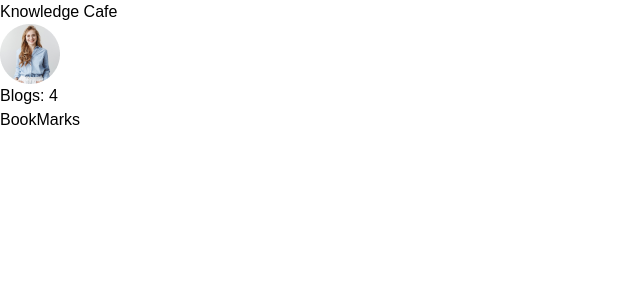
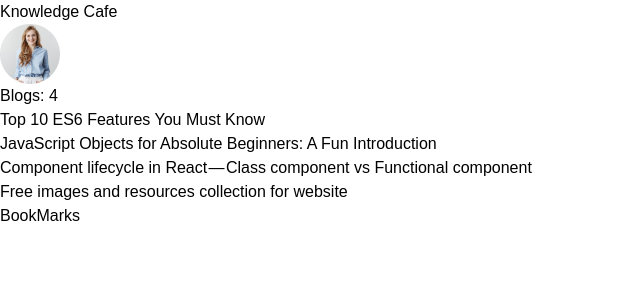
Before and after one commit to SamiulHasan-dev/react-knowledge-cafe, a React (Vite) app: page / in a window 1280 px wide. Shown: the top 300 px of the page, without its empty margins (0-640 px from the left). Built offline with nearby package versions, Linux system fonts and the light colour scheme.

Commit message:
Blog title

```diff
--- a/src/components/Blog/Blog.jsx
+++ b/src/components/Blog/Blog.jsx
@@ -1,10 +1,10 @@
 import PropTypes from 'prop-types';
 
 const Blog = ({blog}) => {
-    console.log(blog)
+    const {title} = blog;
     return (
         <div>
-
+            <h2 className='text-4xl'>{title}</h2>
         </div>
     );
 };
--- a/src/components/Blogs/Blogs.jsx
+++ b/src/components/Blogs/Blogs.jsx
@@ -1,5 +1,6 @@
 import { useEffect } from "react";
 import { useState } from "react";
+import Blog from "../Blog/Blog";
 
 const Blogs = () => {
     const [blogs, setBlogs] = useState([]);
@@ -12,6 +13,11 @@
     return (
         <div className="md:w-2/3">
             <h1 className="text-4xl">Blogs: {blogs.length}</h1>
+            {
+                blogs.map(blog=> <Blog
+                    key={blog.id} blog={blog}
+                    ></Blog>)
+            }
         </div>
     );
 };
```
